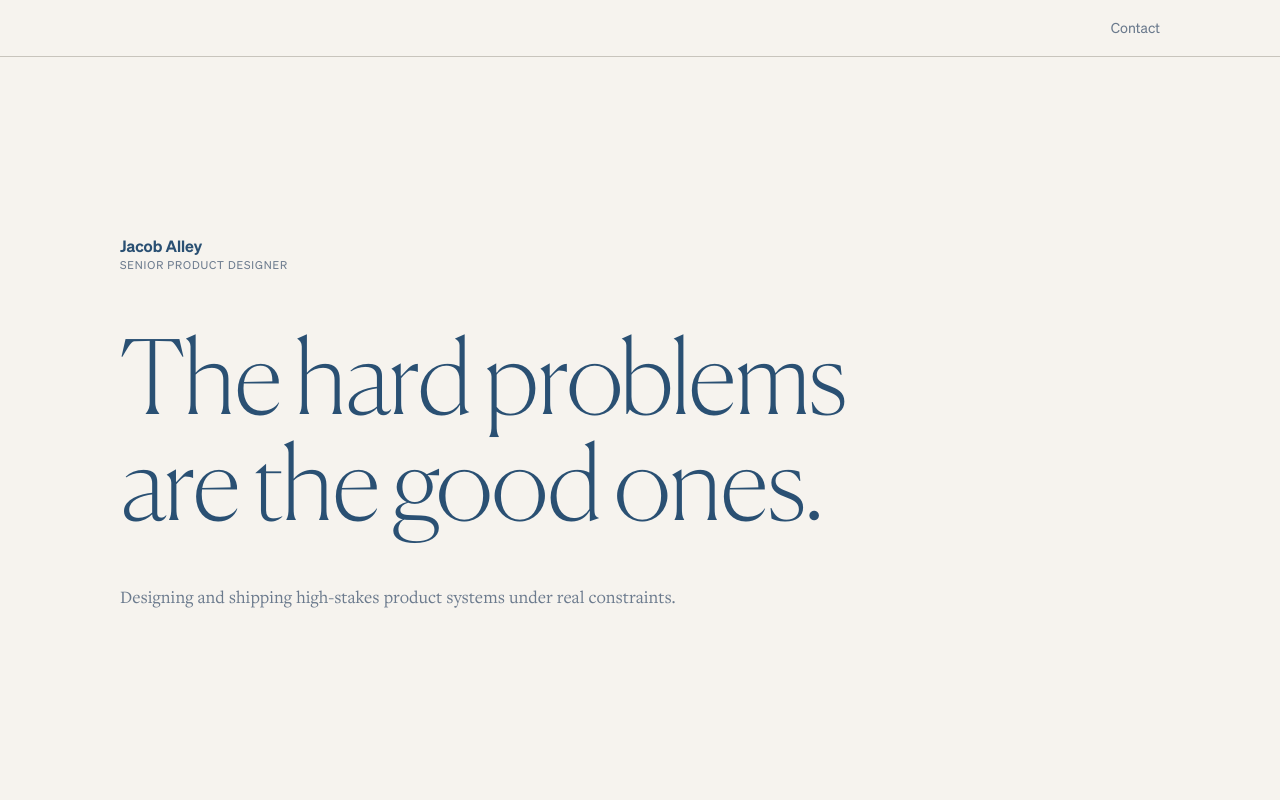
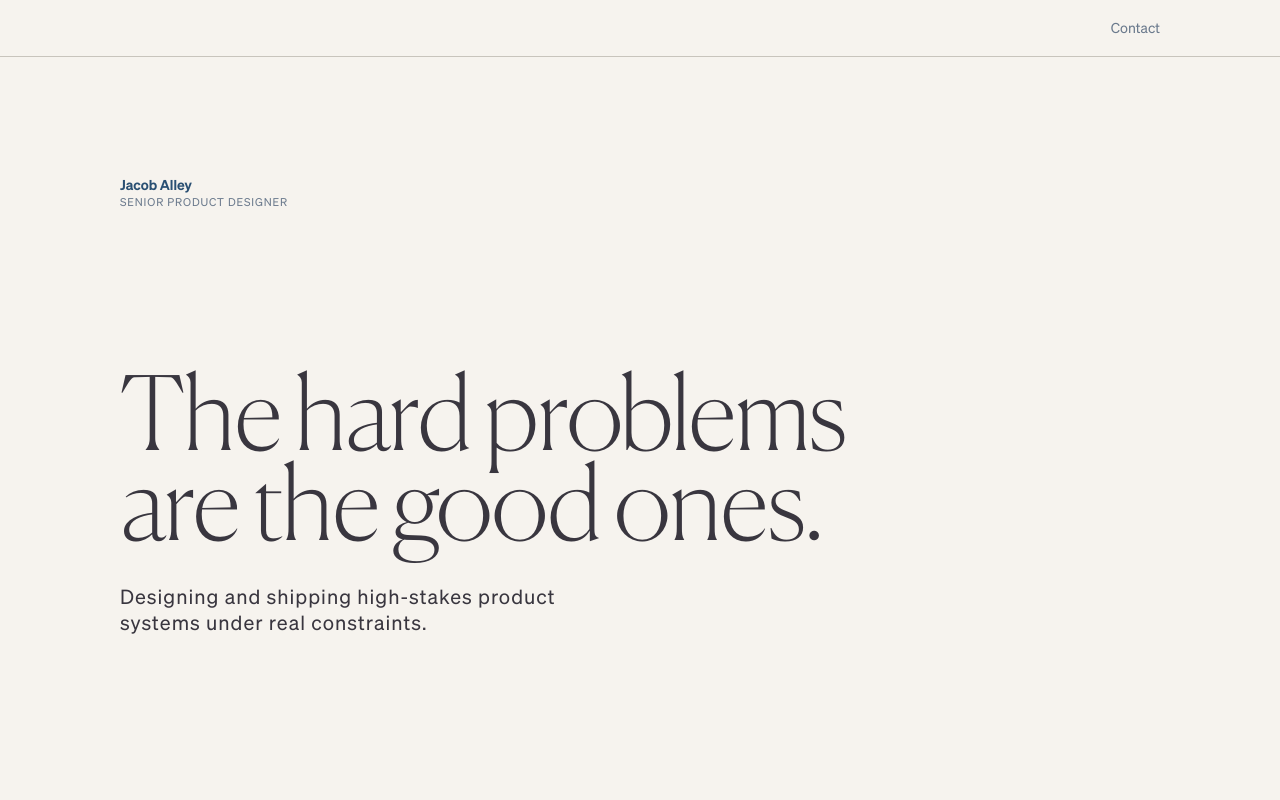
Before and after one commit to nightprince-leo/jacob-portfolio, a Next.js app: page / in a window 1280 px wide. Shown: the top 800 px of the page. Built offline with nearby package versions, Linux system fonts and the light colour scheme.

Commit message:
Refactor Hero.module.css to adjust padding and typography for improved layout and readability. Decrease top padding, modify gap sizes, and update font sizes and colors for enhanced visual consistency.

```diff
--- a/components/Hero.module.css
+++ b/components/Hero.module.css
@@ -1,7 +1,7 @@
 .hero {
   background: var(--color-paper);
   height: 800px;
-  padding: 180px 0 var(--space-20);
+  padding: 120px 0 var(--space-20);
   position: relative;
 }
 
@@ -11,7 +11,7 @@
   padding: 0 var(--space-10);
   display: flex;
   flex-direction: column;
-  gap: 54px;
+  gap: 40px;
 }
 
 @media (max-width: 768px) {
@@ -32,6 +32,7 @@
   display: flex;
   flex-direction: column;
   align-items: flex-start;
+  padding-bottom: 120px;
 }
 
 .nameBlock {
@@ -42,7 +43,7 @@
 
 .siteName {
   font-family: var(--font-struct);
-  font-size: 16px;
+  font-size: 14px;
   font-weight: 500;
   color: rgba(42, 80, 115, 1);
   letter-spacing: 0;
@@ -69,20 +70,23 @@
 
 .line {
   display: block;
-  color: rgba(42, 80, 115, 1);
+  color: rgba(57, 54, 63, 1);
+  line-height: 0.8;
 }
 
 .word {
   display: inline-block;
   opacity: 0;
+  color: rgba(57, 54, 63, 1);
 }
 
 /* Subheadline */
 .sub {
-  font-family: var(--font-body);
-  font-size: 18px;
-  color: var(--color-steel);
-  max-width: 640px;
-  line-height: 1.65;
+  font-family: var(--font-struct);
+  font-size: 20px;
+  color: rgba(57, 54, 63, 1);
+  max-width: 500px;
+  line-height: 1.3;
+  letter-spacing: 1px;
   opacity: 0;
 }
```
